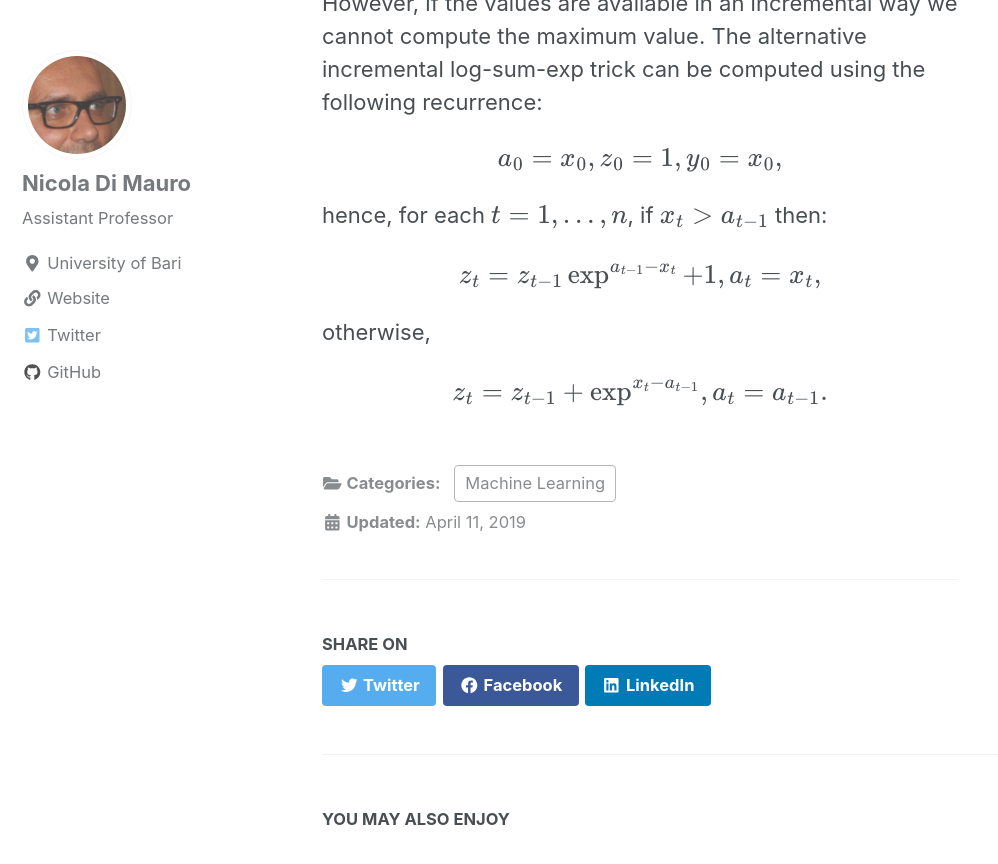
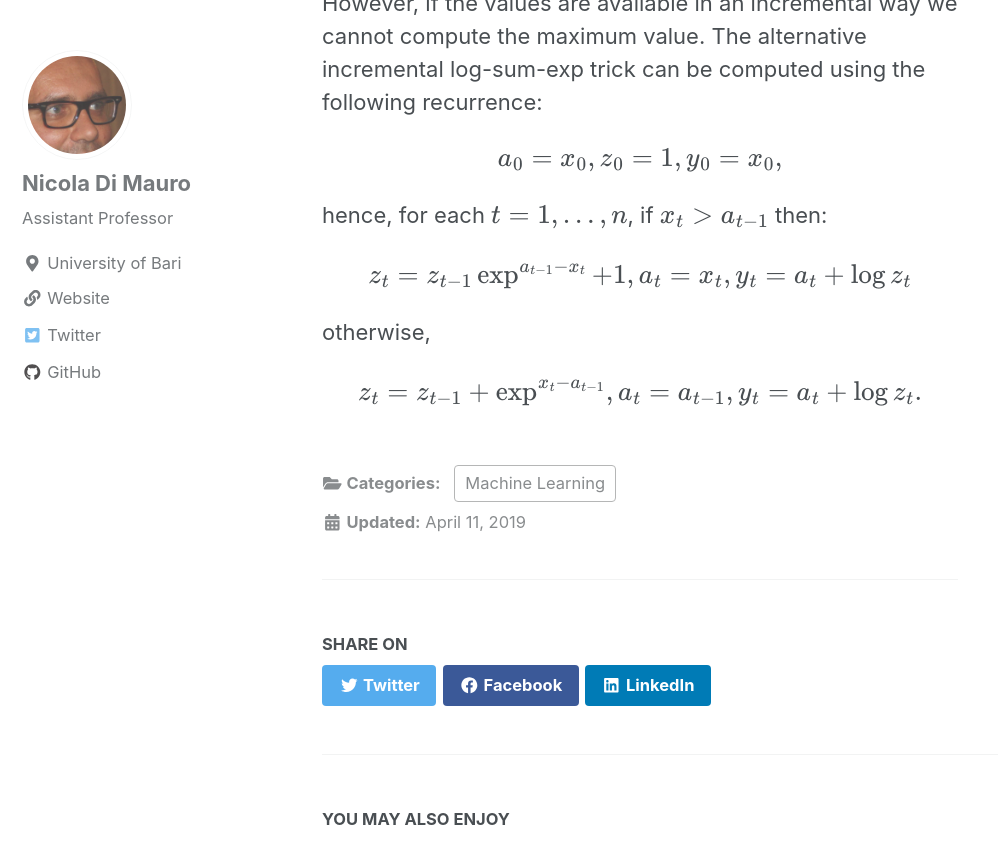
Before and after one commit to nicoladimauro/nicoladimauro.github.io, a Jekyll site: the page built from _posts/2019-04-11-ilse.md, in a window 1280 px wide and 900 px high, scrolled down 803 px. Shown: the top 864 px of the window, without its empty margins (0-998 px from the left). Built offline with Jekyll 4.4.1, drawn with Linux system fonts in a browser that asks for light colours; cached includes are drawn as plain includes; nearby versions of some CDN libraries; formulas are drawn with MathJax 3.

Commit message:
Update 2019-04-11-ilse.md

```diff
--- a/_posts/2019-04-11-ilse.md
+++ b/_posts/2019-04-11-ilse.md
@@ -21,8 +21,8 @@ $$a_0 = x_0, \\ z_0 = 1, \\ y_0 = x_0,$$
 
 hence, for each $$t=1,\ldots, n$$, if $$x_t > a_{t-1}$$ then:
 
-$$z_t = z_{t-1} \exp^{a_{t-1} - x_t} +  1, \\ a_t = x_t,$$
+$$z_t = z_{t-1} \exp^{a_{t-1} - x_t} +  1, \\ a_t = x_t, \\ y_t = a_t + \log z_t$$
 
 otherwise,
 
-$$z_t = z_{t-1} +  \exp^{x_t - a_{t-1}}, \\ a_t = a_{t-1}.$$
+$$z_t = z_{t-1} +  \exp^{x_t - a_{t-1}}, \\ a_t = a_{t-1}, \\ y_t = a_t + \log z_t.$$
```
